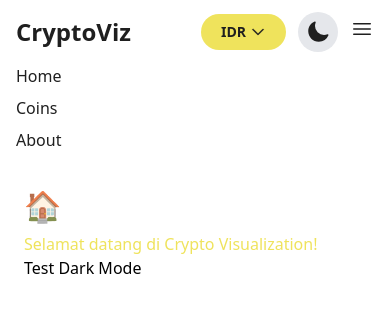
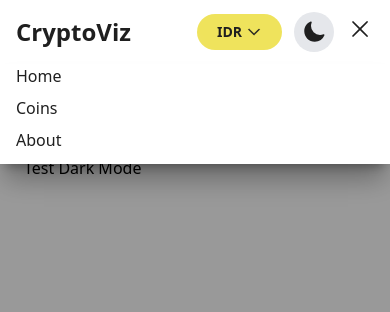
Before and after one commit to BagusFebrianRB/crypto-visualization, a React (Vite) app: page / in a window 390 px wide. Both pictures are taken after a click on the button 362 px from the left and 29 px from the top of the page. Shown: the top 312 px of the page. Built offline with nearby package versions, Linux system fonts and the light colour scheme.

Commit message:
style: add overlay mobile

```diff
--- a/src/components/Navbar.tsx
+++ b/src/components/Navbar.tsx
@@ -5,6 +5,7 @@ import {
   MoonIcon,
   SunIcon,
   Bars3Icon,
+  XMarkIcon,
 } from "@heroicons/react/24/solid";
 
 export default function Navbar() {
@@ -147,9 +148,9 @@ export default function Navbar() {
               className="p-2 rounded-full bg-gray-200 dark:bg-gray-700 transition-all duration-300 hover:scale-105"
             >
               {darkMode ? (
-                <SunIcon className="w-6 h-6  dark:fill-white" />
+                <SunIcon className="w-6 h-6  dark:fill-white hover:dark:fill-yellow-500" />
               ) : (
-                <MoonIcon className="w-6 h-6 fill-[#1f1f1f]" />
+                <MoonIcon className="w-6 h-6 fill-[#1f1f1f] hover:fill-indigo-900" />
               )}
             </button>
 
@@ -159,7 +160,11 @@ export default function Navbar() {
                 onClick={() => setIsOpen(!isOpen)}
                 className="hover:scale-105 transition-all duration-300 "
               >
-                <Bars3Icon className="w-6 h-6 fill-[#1f1f1f] dark:fill-white" />
+                {isOpen ? (
+                  <XMarkIcon className="w-7 h-7 fill-[#1f1f1f] dark:fill-white" />
+                ) : (
+                  <Bars3Icon className="w-7 h-7 fill-[#1f1f1f] dark:fill-white" />
+                )}
               </button>
             </div>
           </div>
@@ -168,7 +173,18 @@ export default function Navbar() {
 
       {/* Mobile menu */}
       {isOpen && (
-        <div className="md:hidden px-4 pb-3 space-y-2 transition-all duration-500 ease-in-out">
+        <>
+          {/* Overlay */}
+          <div
+            className="fixed top-16 inset-0 bg-black/40 z-40"
+            onClick={() => setIsOpen(false)} // klik overlay untuk menutup menu
+          ></div>
+
+          {/* Menu */}
+          <div
+            className="md:hidden overflow-hidden fixed px-4 pb-3 space-y-2 transition-all
+            z-50 bg-white dark:bg-[#0a0a0a] top-16 left-0 w-full shadow-xl/30"
+          >
             <NavLink
               to="/"
               className="block text-[#1f1f1f] dark:text-white hover:text-[#efe35c]"
@@ -188,6 +204,7 @@ export default function Navbar() {
               About
             </NavLink>
           </div>
+        </>
       )}
     </nav>
   );
```
Lines whose indentation alone changed are shown as unchanged.
